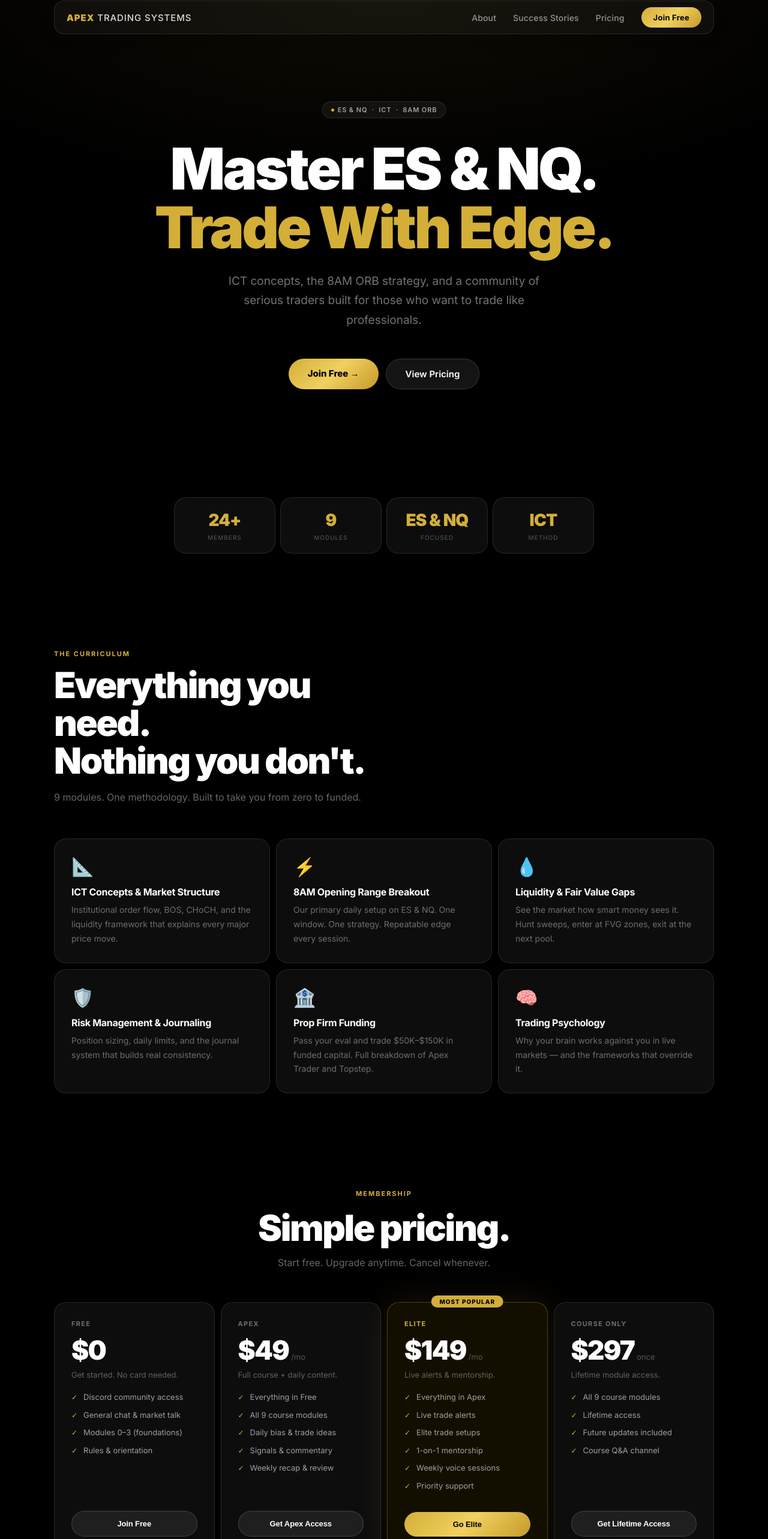
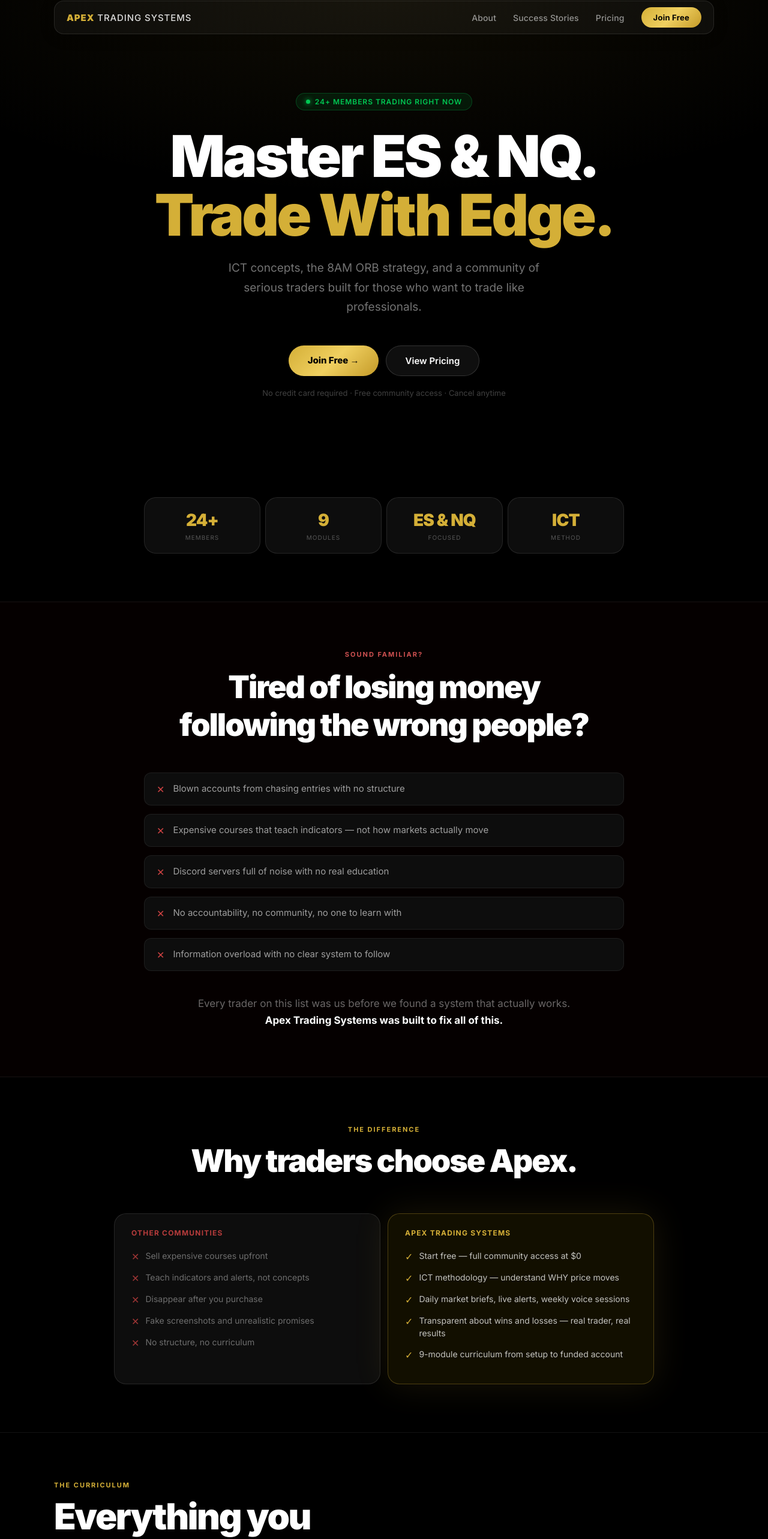
Before and after one commit to atradingsystems/Apex-Trading-Systems, a Next.js app: page / in a window 1280 px wide. Shown: the part 11-2577 px from the top of the page at 60% size. Built offline with nearby package versions, Linux system fonts and the light colour scheme.

Commit message:
Major homepage upgrade: pain points, comparison, email capture, social proof

```diff
--- a/app/page.tsx
+++ b/app/page.tsx
@@ -1,21 +1,18 @@
 import Link from "next/link";
 import CheckoutButton from "@/components/CheckoutButton";
+import EmailCapture from "@/components/EmailCapture";
 
 const DISCORD = "https://discord.gg/83VwHsTbs";
 const G = "#D4AF37";
 
 const glass: React.CSSProperties = {
   background: "#0d0d0d",
-
-
   border: "1px solid rgba(255,255,255,0.1)",
   borderRadius: 20,
 };
 
 const glassGold: React.CSSProperties = {
   background: "#120f00",
-
-
   border: "1px solid rgba(212,175,55,0.3)",
   borderRadius: 20,
   boxShadow: "0 0 60px rgba(212,175,55,0.12)",
@@ -33,9 +30,7 @@
 };
 
 const btnGlass: React.CSSProperties = {
-  background: "rgba(255,255,255,0.08)",
-
-
+  background: "rgba(255,255,255,0.06)",
   border: "1px solid rgba(255,255,255,0.15)",
   borderRadius: 999,
   color: "#fff",
@@ -43,11 +38,6 @@
   textDecoration: "none",
   display: "inline-block",
 };
-
-// Orbs removed for Safari performance - using CSS gradients instead
-const orb = (_w: number, _h: number, _color: string, _style: React.CSSProperties = {}): React.CSSProperties => ({
-  display: "none",
-});
 
 const features = [
   { icon: "📐", title: "ICT Concepts & Market Structure", desc: "Institutional order flow, BOS, CHoCH, and the liquidity framework that explains every major price move." },
@@ -59,10 +49,10 @@
 ];
 
 const tiers = [
-  { name: "Free", price: "$0", period: "", desc: "Get started. No card needed.", features: ["Discord community access", "General chat & market talk", "Modules 0–3 (foundations)", "Rules & orientation"], cta: "Join Free", stripeKey: "free", highlight: false },
-  { name: "Apex", price: "$49", period: "/mo", desc: "Full course + daily content.", features: ["Everything in Free", "All 9 course modules", "Daily bias & trade ideas", "Signals & commentary", "Weekly recap & review"], cta: "Get Apex Access", stripeKey: "apex", highlight: false },
-  { name: "Elite", price: "$149", period: "/mo", desc: "Live alerts & mentorship.", features: ["Everything in Apex", "Live trade alerts", "Elite trade setups", "1-on-1 mentorship", "Weekly voice sessions", "Priority support"], cta: "Go Elite", stripeKey: "elite", highlight: true },
-  { name: "Course Only", price: "$297", period: " once", desc: "Lifetime module access.", features: ["All 9 course modules", "Lifetime access", "Future updates included", "Course Q&A channel"], cta: "Get Lifetime Access", stripeKey: "course", highlight: false },
+  { name: "Free", price: "$0", period: "", desc: "Get started. No card needed.", features: ["Discord community access", "General chat & market talk", "Modules 0–3 (foundations)", "Rules & orientation"], stripeKey: "free", highlight: false },
+  { name: "Apex", price: "$49", period: "/mo", desc: "Full course + daily content.", features: ["Everything in Free", "All 9 course modules", "Daily bias & trade ideas", "Signals & commentary", "Weekly recap & review"], stripeKey: "apex", highlight: false },
+  { name: "Elite", price: "$149", period: "/mo", desc: "Live alerts & mentorship.", features: ["Everything in Apex", "Live trade alerts", "Elite trade setups", "1-on-1 mentorship", "Weekly voice sessions", "Priority support"], stripeKey: "elite", highlight: true },
+  { name: "Course Only", price: "$297", period: " once", desc: "Lifetime module access.", features: ["All 9 course modules", "Lifetime access", "Future updates included", "Course Q&A channel"], stripeKey: "course", highlight: false },
 ];
 
 const testimonials = [
@@ -71,19 +61,38 @@
   { name: "Devon K.", role: "Course Only", quote: "9 modules of actual substance. The liquidity and FVG modules changed the way I see every chart." },
 ];
 
+const painPoints = [
+  "Blown accounts from chasing entries with no structure",
+  "Expensive courses that teach indicators — not how markets actually move",
+  "Discord servers full of noise with no real education",
+  "No accountability, no community, no one to learn with",
+  "Information overload with no clear system to follow",
+];
+
+const comparisons = [
+  { them: "Sell expensive courses upfront", us: "Start free — full community access at $0" },
+  { them: "Teach indicators and alerts, not concepts", us: "ICT methodology — understand WHY price moves" },
+  { them: "Disappear after you purchase", us: "Daily market briefs, live alerts, weekly voice sessions" },
+  { them: "Fake screenshots and unrealistic promises", us: "Transparent about wins and losses — real trader, real results" },
+  { them: "No structure, no curriculum", us: "9-module curriculum from setup to funded account" },
+];
+
 export default function Home() {
   return (
     <main style={{ background: "#000", color: "#fff", fontFamily: "inherit", overflowX: "hidden" }}>
 
       {/* HERO */}
-      <section style={{ minHeight: "100vh", display: "flex", flexDirection: "column", alignItems: "center", justifyContent: "center", textAlign: "center", padding: "140px 24px 100px", position: "relative", overflow: "hidden", background: "radial-gradient(ellipse 100% 60% at 50% 0%, rgba(212,175,55,0.07) 0%, transparent 70%)" }}>
-        <div style={orb(600, 600, "rgba(212,175,55,0.08)", { top: -150, left: "50%", transform: "translateX(-50%)" })} />
-        <div style={orb(350, 350, "rgba(212,175,55,0.04)", { bottom: 0, right: -80 })} />
-
-        <div style={{ position: "relative", zIndex: 1, maxWidth: 860 }}>
-          <div style={{ display: "inline-flex", alignItems: "center", gap: 6, background: "rgba(255,255,255,0.05)",   border: "1px solid rgba(255,255,255,0.1)", borderRadius: 999, padding: "6px 14px", marginBottom: 36 }}>
-            <span style={{ width: 5, height: 5, borderRadius: "50%", background: G, display: "inline-block", flexShrink: 0 }} />
-            <span style={{ fontSize: 11, fontWeight: 600, color: "rgba(255,255,255,0.6)", letterSpacing: "0.08em" }}>ES & NQ &nbsp;·&nbsp; ICT &nbsp;·&nbsp; 8AM ORB</span>
+      <section style={{
+        minHeight: "100vh", display: "flex", flexDirection: "column",
+        alignItems: "center", justifyContent: "center",
+        textAlign: "center", padding: "140px 24px 100px",
+        position: "relative", overflow: "hidden",
+        background: "radial-gradient(ellipse 100% 60% at 50% 0%, rgba(212,175,55,0.07) 0%, transparent 70%)",
+      }}>
+        {/* Live badge */}
+        <div style={{ display: "inline-flex", alignItems: "center", gap: 8, background: "rgba(0,200,83,0.1)", border: "1px solid rgba(0,200,83,0.25)", borderRadius: 999, padding: "6px 16px", marginBottom: 28 }}>
+          <span style={{ width: 7, height: 7, borderRadius: "50%", background: "#00c853", display: "inline-block", boxShadow: "0 0 8px #00c853" }} />
+          <span style={{ fontSize: 12, fontWeight: 600, color: "#00c853", letterSpacing: "0.08em" }}>24+ MEMBERS TRADING RIGHT NOW</span>
         </div>
 
         <h1 style={{ fontSize: "clamp(52px, 10vw, 96px)", fontWeight: 900, lineHeight: 1.02, letterSpacing: "-0.04em", marginBottom: 24 }}>
@@ -98,12 +107,13 @@
           <a href={DISCORD} target="_blank" rel="noopener noreferrer" style={{ ...btnGold, fontSize: 15, padding: "15px 32px" }}>Join Free →</a>
           <Link href="/pricing" style={{ ...btnGlass, fontSize: 15, padding: "15px 32px" }}>View Pricing</Link>
         </div>
-        </div>
+
+        <p style={{ marginTop: 20, color: "rgba(255,255,255,0.25)", fontSize: 13 }}>No credit card required · Free community access · Cancel anytime</p>
       </section>
 
       {/* STATS */}
       <section style={{ padding: "40px 24px 80px" }}>
-        <div style={{ maxWidth: 700, margin: "0 auto", display: "grid", gridTemplateColumns: "repeat(4,1fr)", gap: 8 }}>
+        <div style={{ maxWidth: 800, margin: "0 auto", display: "grid", gridTemplateColumns: "repeat(4,1fr)", gap: 8 }}>
           {[["24+","Members"],["9","Modules"],["ES & NQ","Focused"],["ICT","Method"]].map(([v,l]) => (
             <div key={l} style={{ ...glass, padding: "20px 10px", textAlign: "center" }}>
               <div style={{ fontSize: "clamp(20px,4vw,28px)", fontWeight: 900, color: G, letterSpacing: "-0.03em" }}>{v}</div>
@@ -113,10 +123,61 @@
         </div>
       </section>
 
+      {/* PAIN POINTS */}
+      <section style={{ padding: "80px 24px", borderTop: "1px solid rgba(255,255,255,0.07)", borderBottom: "1px solid rgba(255,255,255,0.07)", background: "rgba(255,0,0,0.02)" }}>
+        <div style={{ maxWidth: 800, margin: "0 auto", textAlign: "center" }}>
+          <p style={{ fontSize: 11, fontWeight: 700, letterSpacing: "0.18em", textTransform: "uppercase" as const, color: "rgba(255,100,100,0.8)", marginBottom: 16 }}>Sound Familiar?</p>
+          <h2 style={{ fontSize: "clamp(32px,5vw,52px)", fontWeight: 900, letterSpacing: "-0.04em", marginBottom: 48 }}>
+            Tired of losing money<br />following the wrong people?
+          </h2>
+          <div style={{ display: "flex", flexDirection: "column" as const, gap: 14 }}>
+            {painPoints.map((p, i) => (
+              <div key={i} style={{ display: "flex", alignItems: "flex-start", gap: 14, textAlign: "left" as const, background: "#0d0d0d", border: "1px solid rgba(255,255,255,0.07)", borderRadius: 12, padding: "16px 20px" }}>
+                <span style={{ color: "rgba(255,80,80,0.8)", fontSize: 16, marginTop: 1, flexShrink: 0 }}>✕</span>
+                <span style={{ color: "rgba(255,255,255,0.6)", fontSize: 15 }}>{p}</span>
+              </div>
+            ))}
+          </div>
+          <p style={{ marginTop: 40, color: "rgba(255,255,255,0.4)", fontSize: 17, lineHeight: 1.65 }}>
+            Every trader on this list was us before we found a system that actually works.<br />
+            <strong style={{ color: "#fff" }}>Apex Trading Systems was built to fix all of this.</strong>
+          </p>
+        </div>
+      </section>
+
+      {/* COMPARISON */}
+      <section style={{ padding: "80px 24px" }}>
+        <div style={{ maxWidth: 900, margin: "0 auto" }}>
+          <div style={{ textAlign: "center", marginBottom: 56 }}>
+            <p style={{ fontSize: 11, fontWeight: 700, letterSpacing: "0.18em", textTransform: "uppercase" as const, color: G, marginBottom: 14 }}>The Difference</p>
+            <h2 style={{ fontSize: "clamp(32px,5vw,52px)", fontWeight: 900, letterSpacing: "-0.04em" }}>Why traders choose Apex.</h2>
+          </div>
+          <div style={{ display: "grid", gridTemplateColumns: "1fr 1fr", gap: 12 }}>
+            <div style={{ ...glass, padding: "24px 28px" }}>
+              <div style={{ fontSize: 12, fontWeight: 700, color: "rgba(255,80,80,0.7)", letterSpacing: "0.1em", textTransform: "uppercase" as const, marginBottom: 20 }}>Other Communities</div>
+              {comparisons.map((c, i) => (
+                <div key={i} style={{ display: "flex", gap: 10, alignItems: "flex-start", marginBottom: 14 }}>
+                  <span style={{ color: "rgba(255,80,80,0.6)", flexShrink: 0, marginTop: 2 }}>✕</span>
+                  <span style={{ fontSize: 14, color: "rgba(255,255,255,0.4)", lineHeight: 1.5 }}>{c.them}</span>
+                </div>
+              ))}
+            </div>
+            <div style={{ ...glassGold, padding: "24px 28px" }}>
+              <div style={{ fontSize: 12, fontWeight: 700, color: G, letterSpacing: "0.1em", textTransform: "uppercase" as const, marginBottom: 20 }}>Apex Trading Systems</div>
+              {comparisons.map((c, i) => (
+                <div key={i} style={{ display: "flex", gap: 10, alignItems: "flex-start", marginBottom: 14 }}>
+                  <span style={{ color: G, flexShrink: 0, marginTop: 2 }}>✓</span>
+                  <span style={{ fontSize: 14, color: "rgba(255,255,255,0.75)", lineHeight: 1.5 }}>{c.us}</span>
+                </div>
+              ))}
+            </div>
+          </div>
+        </div>
+      </section>
+
       {/* FEATURES */}
-      <section style={{ padding: "80px 24px", position: "relative" }}>
-        <div style={orb(500, 500, "rgba(212,175,55,0.04)", { top: 0, right: -100 })} />
-        <div style={{ maxWidth: 1100, margin: "0 auto", position: "relative", zIndex: 1 }}>
+      <section style={{ padding: "80px 24px", borderTop: "1px solid rgba(255,255,255,0.07)" }}>
+        <div style={{ maxWidth: 1100, margin: "0 auto" }}>
           <div style={{ maxWidth: 560, marginBottom: 56 }}>
             <p style={{ fontSize: 11, fontWeight: 700, letterSpacing: "0.18em", textTransform: "uppercase" as const, color: G, marginBottom: 14 }}>The Curriculum</p>
             <h2 style={{ fontSize: "clamp(36px,6vw,60px)", fontWeight: 900, letterSpacing: "-0.04em", lineHeight: 1.05, marginBottom: 16 }}>Everything you need.<br />Nothing you don&apos;t.</h2>
@@ -134,20 +195,34 @@
         </div>
       </section>
 
+      {/* FREE LEAD MAGNET */}
+      <section style={{ padding: "80px 24px", background: "rgba(212,175,55,0.03)", borderTop: "1px solid rgba(212,175,55,0.1)", borderBottom: "1px solid rgba(212,175,55,0.1)" }}>
+        <div style={{ maxWidth: 600, margin: "0 auto", textAlign: "center" }}>
+          <p style={{ fontSize: 11, fontWeight: 700, letterSpacing: "0.18em", textTransform: "uppercase" as const, color: G, marginBottom: 14 }}>Free Download</p>
+          <h2 style={{ fontSize: "clamp(28px,5vw,48px)", fontWeight: 900, letterSpacing: "-0.04em", marginBottom: 16 }}>
+            Get the Free<br /><span style={{ color: G }}>8AM ORB Strategy Guide</span>
+          </h2>
+          <p style={{ color: "rgba(255,255,255,0.4)", fontSize: 16, lineHeight: 1.65, marginBottom: 36 }}>
+            The exact setup we trade every morning on ES & NQ. Entry criteria, stop placement, targets, and how to filter real setups from fakeouts.
+          </p>
+          <EmailCapture />
+          <p style={{ marginTop: 14, color: "rgba(255,255,255,0.2)", fontSize: 12 }}>No spam. Unsubscribe anytime.</p>
+        </div>
+      </section>
+
       {/* PRICING */}
-      <section id="pricing" style={{ padding: "80px 24px", position: "relative" }}>
-        <div style={orb(600, 600, "rgba(212,175,55,0.05)", { bottom: -100, left: "50%", transform: "translateX(-50%)" })} />
-        <div style={{ maxWidth: 1100, margin: "0 auto", position: "relative", zIndex: 1 }}>
+      <section id="pricing" style={{ padding: "80px 24px" }}>
+        <div style={{ maxWidth: 1100, margin: "0 auto" }}>
           <div style={{ textAlign: "center", marginBottom: 56 }}>
             <p style={{ fontSize: 11, fontWeight: 700, letterSpacing: "0.18em", textTransform: "uppercase" as const, color: G, marginBottom: 14 }}>Membership</p>
             <h2 style={{ fontSize: "clamp(36px,6vw,60px)", fontWeight: 900, letterSpacing: "-0.04em", marginBottom: 12 }}>Simple pricing.</h2>
             <p style={{ color: "rgba(255,255,255,0.4)", fontSize: 16 }}>Start free. Upgrade anytime. Cancel whenever.</p>
           </div>
-          <div style={{ display: "grid", gridTemplateColumns: "repeat(auto-fill, minmax(240px,1fr))", gap: 10 }}>
+          <div style={{ display: "grid", gridTemplateColumns: "repeat(auto-fill, minmax(240px,1fr))", gap: 12 }}>
             {tiers.map(tier => (
               <div key={tier.name} style={{ ...(tier.highlight ? glassGold : glass), position: "relative", padding: "28px", display: "flex", flexDirection: "column" as const }}>
                 {tier.highlight && (
-                  <div style={{ position: "absolute", top: -12, left: "50%", transform: "translateX(-50%)", background: G, color: "#000", fontSize: 10, fontWeight: 800, padding: "4px 14px", borderRadius: 999, letterSpacing: "0.1em", textTransform: "uppercase" as const, whiteSpace: "nowrap" as const }}>Most Popular</div>
+                  <div style={{ position: "absolute", top: -13, left: "50%", transform: "translateX(-50%)", background: G, color: "#000", fontSize: 10, fontWeight: 800, padding: "4px 14px", borderRadius: 999, letterSpacing: "0.1em", textTransform: "uppercase" as const, whiteSpace: "nowrap" as const }}>Most Popular</div>
                 )}
                 <div style={{ marginBottom: 20 }}>
                   <div style={{ fontSize: 11, fontWeight: 700, color: tier.highlight ? G : "rgba(255,255,255,0.4)", letterSpacing: "0.12em", textTransform: "uppercase" as const, marginBottom: 10 }}>{tier.name}</div>
@@ -165,11 +240,8 @@
                     </li>
                   ))}
                 </ul>
-                <CheckoutButton
-                  tier={tier.stripeKey}
-                  label={tier.cta}
-                  style={{ ...(tier.highlight ? btnGold : btnGlass), padding: "13px 20px", fontSize: 13, color: tier.highlight ? "#000" : "#fff", letterSpacing: "-0.01em" }}
-                />
+                <CheckoutButton tier={tier.stripeKey} label={tier.stripeKey === "free" ? "Join Free" : tier.name === "Apex" ? "Get Apex Access" : tier.name === "Elite" ? "Go Elite" : "Get Lifetime Access"}
+                  style={{ ...(tier.highlight ? btnGold : btnGlass), display: "block", textAlign: "center" as const, padding: "13px 20px", fontSize: 13, color: tier.highlight ? "#000" : "#fff", letterSpacing: "-0.01em" }} />
               </div>
             ))}
           </div>
@@ -177,7 +249,7 @@
       </section>
 
       {/* TESTIMONIALS */}
-      <section style={{ padding: "80px 24px" }}>
+      <section style={{ padding: "80px 24px", borderTop: "1px solid rgba(255,255,255,0.07)" }}>
         <div style={{ maxWidth: 1100, margin: "0 auto" }}>
           <div style={{ textAlign: "center", marginBottom: 56 }}>
             <p style={{ fontSize: 11, fontWeight: 700, letterSpacing: "0.18em", textTransform: "uppercase" as const, color: G, marginBottom: 14 }}>Members</p>
@@ -186,6 +258,9 @@
           <div style={{ display: "grid", gridTemplateColumns: "repeat(auto-fill, minmax(300px,1fr))", gap: 10 }}>
             {testimonials.map(t => (
               <div key={t.name} style={{ ...glass, padding: "32px" }}>
+                <div style={{ display: "flex", gap: 2, marginBottom: 16 }}>
+                  {[1,2,3,4,5].map(s => <span key={s} style={{ color: G, fontSize: 14 }}>★</span>)}
+                </div>
                 <p style={{ fontSize: 15, color: "rgba(255,255,255,0.65)", lineHeight: 1.75, marginBottom: 24, fontStyle: "italic" }}>&ldquo;{t.quote}&rdquo;</p>
                 <div style={{ fontWeight: 700, fontSize: 14 }}>{t.name}</div>
                 <div style={{ fontSize: 12, color: G, marginTop: 4 }}>{t.role}</div>
@@ -196,9 +271,8 @@
       </section>
 
       {/* FINAL CTA */}
-      <section style={{ padding: "140px 24px", textAlign: "center", position: "relative", overflow: "hidden" }}>
-        <div style={orb(700, 700, "rgba(212,175,55,0.06)", { bottom: -200, left: "50%", transform: "translateX(-50%)" })} />
-        <div style={{ position: "relative", zIndex: 1, maxWidth: 700, margin: "0 auto" }}>
+      <section style={{ padding: "120px 24px", textAlign: "center", borderTop: "1px solid rgba(255,255,255,0.07)", background: "radial-gradient(ellipse 60% 60% at 50% 100%, rgba(212,175,55,0.06), transparent)" }}>
+        <div style={{ maxWidth: 700, margin: "0 auto" }}>
           <h2 style={{ fontSize: "clamp(44px,8vw,88px)", fontWeight: 900, letterSpacing: "-0.04em", lineHeight: 1.02, marginBottom: 20 }}>
             Ready to trade<br /><span style={{ color: G }}>with real edge?</span>
           </h2>
@@ -208,6 +282,7 @@
           <a href={DISCORD} target="_blank" rel="noopener noreferrer" style={{ ...btnGold, fontSize: 17, padding: "18px 44px" }}>
             Join the Community →
           </a>
+          <p style={{ marginTop: 16, color: "rgba(255,255,255,0.2)", fontSize: 13 }}>Free forever · No credit card · Cancel paid tiers anytime</p>
         </div>
       </section>
 
--- /dev/null
+++ b/components/EmailCapture.tsx
@@ -0,0 +1,66 @@
+"use client";
+import { useState } from "react";
+
+export default function EmailCapture() {
+  const [email, setEmail] = useState("");
+  const [submitted, setSubmitted] = useState(false);
+  const [loading, setLoading] = useState(false);
+
+  const handleSubmit = async (e: React.FormEvent) => {
+    e.preventDefault();
+    if (!email) return;
+    setLoading(true);
+    // Store email - for now just log and show success
+    // TODO: Connect to email service (Mailchimp, ConvertKit, etc.)
+    await new Promise(r => setTimeout(r, 800));
+    setSubmitted(true);
+    setLoading(false);
+  };
+
+  if (submitted) {
+    return (
+      <div style={{ textAlign: "center", padding: "20px" }}>
+        <div style={{ fontSize: 32, marginBottom: 12 }}>✅</div>
+        <div style={{ color: "#D4AF37", fontWeight: 700, fontSize: 18, marginBottom: 8 }}>Check your inbox!</div>
+        <div style={{ color: "rgba(255,255,255,0.5)", fontSize: 14 }}>The ORB Strategy Guide is on its way.</div>
+      </div>
+    );
+  }
+
+  return (
+    <form onSubmit={handleSubmit} style={{ display: "flex", gap: 10, maxWidth: 480, margin: "0 auto", flexWrap: "wrap" as const, justifyContent: "center" }}>
+      <input
+        type="email"
+        value={email}
+        onChange={e => setEmail(e.target.value)}
+        placeholder="Enter your email address"
+        required
+        style={{
+          flex: 1,
+          minWidth: 240,
+          background: "rgba(255,255,255,0.06)",
+          border: "1px solid rgba(255,255,255,0.15)",
+          borderRadius: 999,
+          color: "#fff",
+          fontSize: 15,
+          padding: "14px 22px",
+          outline: "none",
+        }}
+      />
+      <button type="submit" disabled={loading} style={{
+        background: "linear-gradient(135deg, #D4AF37, #F0D060, #C49A28)",
+        borderRadius: 999,
+        border: "none",
+        color: "#000",
+        fontWeight: 800,
+        fontSize: 14,
+        padding: "14px 28px",
+        cursor: loading ? "wait" : "pointer",
+        opacity: loading ? 0.7 : 1,
+        whiteSpace: "nowrap" as const,
+      }}>
+        {loading ? "Sending..." : "Get Free Guide →"}
+      </button>
+    </form>
+  );
+}
```
Lines whose indentation alone changed are shown as unchanged.
